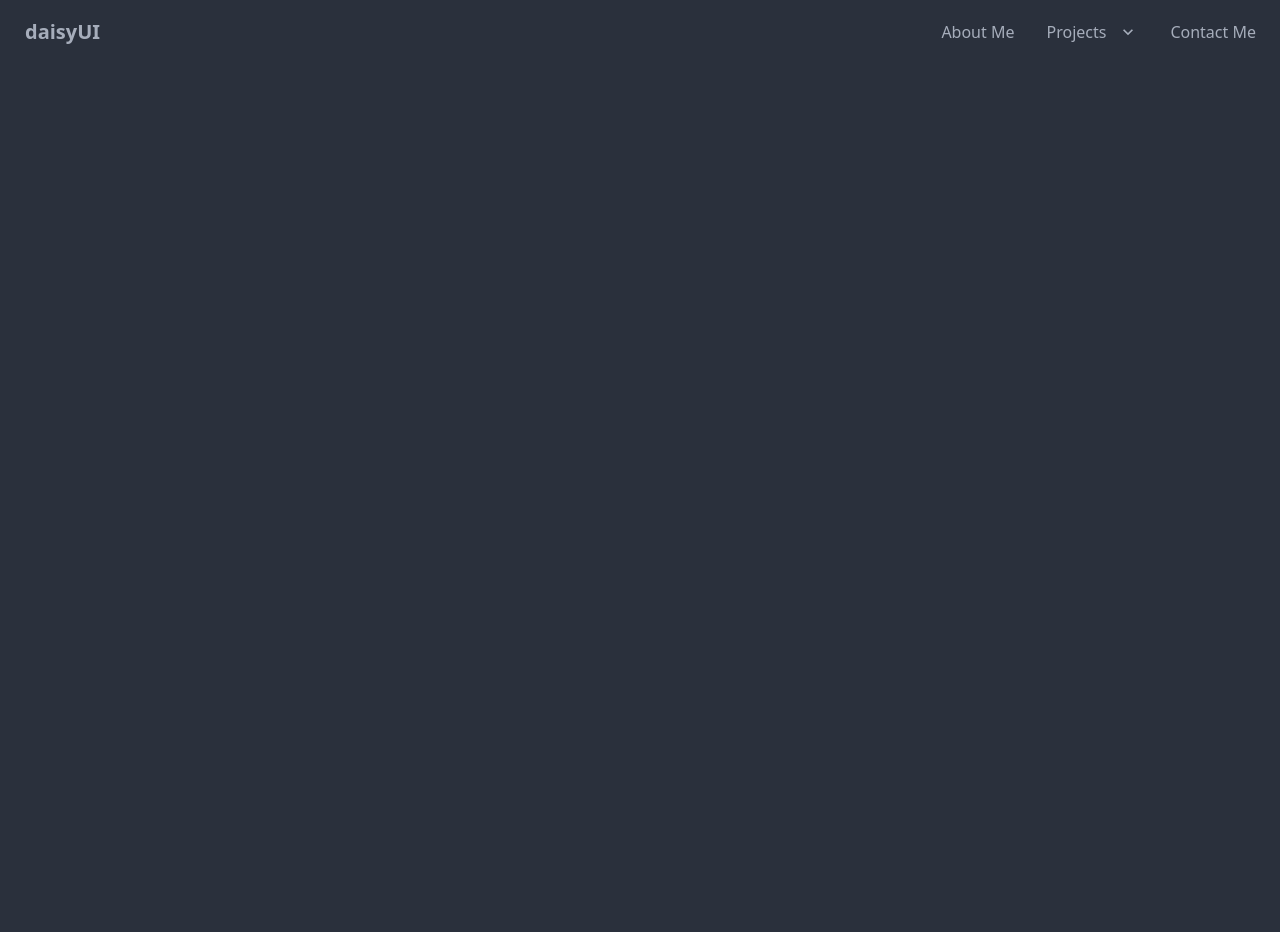
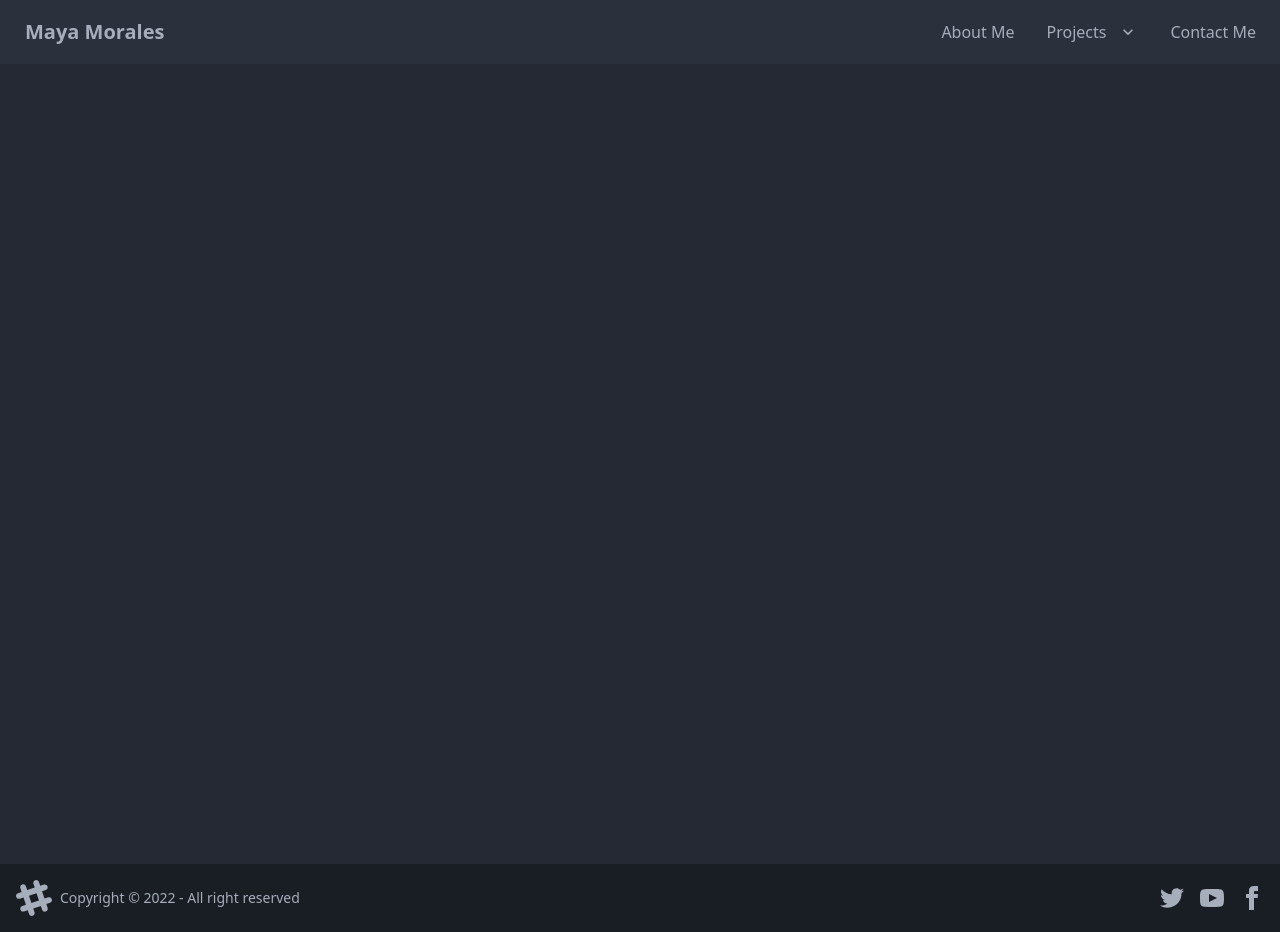
Before and after one commit to mayaimorales/new-updated-portfolio, a plain HTML site: page index.html in a window 1280 px wide. Before the commit the page ends 800 px from the top, so only its background shows below. Drawn offline with nearby package versions, Linux system fonts and the light colour scheme.

Commit message:
add footer

```diff
--- a/index.html
+++ b/index.html
@@ -10,7 +10,7 @@
 <body>
     <div class="navbar bg-base-100">
         <div class="flex-1">
-          <a class="btn btn-ghost normal-case text-xl">daisyUI</a>
+          <a class="btn btn-ghost normal-case text-xl">Maya Morales</a>
         </div>
         <div class="flex-none">
           <ul class="menu menu-horizontal p-0">
@@ -29,7 +29,22 @@
           </ul>
         </div>
       </div>
+      <main class = "bg-base-200 min-h-screen">
 
+    </main>
     <script src="https://cdn.tailwindcss.com"></script>
 </body>
+
+<footer class="footer items-center p-4 bg-neutral text-neutral-content">
+    <div class="items-center grid-flow-col">
+      <svg width="36" height="36" viewBox="0 0 24 24" xmlns="http://www.w3.org/2000/svg" fill-rule="evenodd" clip-rule="evenodd" class="fill-current"><path d="M22.672 15.226l-2.432.811.841 2.515c.33 1.019-.209 2.127-1.23 2.456-1.15.325-2.148-.321-2.463-1.226l-.84-2.518-5.013 1.677.84 2.517c.391 1.203-.434 2.542-1.831 2.542-.88 0-1.601-.564-1.86-1.314l-.842-2.516-2.431.809c-1.135.328-2.145-.317-2.463-1.229-.329-1.018.211-2.127 1.231-2.456l2.432-.809-1.621-4.823-2.432.808c-1.355.384-2.558-.59-2.558-1.839 0-.817.509-1.582 1.327-1.846l2.433-.809-.842-2.515c-.33-1.02.211-2.129 1.232-2.458 1.02-.329 2.13.209 2.461 1.229l.842 2.515 5.011-1.677-.839-2.517c-.403-1.238.484-2.553 1.843-2.553.819 0 1.585.509 1.85 1.326l.841 2.517 2.431-.81c1.02-.33 2.131.211 2.461 1.229.332 1.018-.21 2.126-1.23 2.456l-2.433.809 1.622 4.823 2.433-.809c1.242-.401 2.557.484 2.557 1.838 0 .819-.51 1.583-1.328 1.847m-8.992-6.428l-5.01 1.675 1.619 4.828 5.011-1.674-1.62-4.829z"></path></svg>
+      <p>Copyright © 2022 - All right reserved</p>
+    </div>
+    <div class="grid-flow-col gap-4 md:place-self-center md:justify-self-end">
+      <a><svg xmlns="http://www.w3.org/2000/svg" width="24" height="24" viewBox="0 0 24 24" class="fill-current"><path d="M24 4.557c-.883.392-1.832.656-2.828.775 1.017-.609 1.798-1.574 2.165-2.724-.951.564-2.005.974-3.127 1.195-.897-.957-2.178-1.555-3.594-1.555-3.179 0-5.515 2.966-4.797 6.045-4.091-.205-7.719-2.165-10.148-5.144-1.29 2.213-.669 5.108 1.523 6.574-.806-.026-1.566-.247-2.229-.616-.054 2.281 1.581 4.415 3.949 4.89-.693.188-1.452.232-2.224.084.626 1.956 2.444 3.379 4.6 3.419-2.07 1.623-4.678 2.348-7.29 2.04 2.179 1.397 4.768 2.212 7.548 2.212 9.142 0 14.307-7.721 13.995-14.646.962-.695 1.797-1.562 2.457-2.549z"></path></svg>
+      </a>
+      <a><svg xmlns="http://www.w3.org/2000/svg" width="24" height="24" viewBox="0 0 24 24" class="fill-current"><path d="M19.615 3.184c-3.604-.246-11.631-.245-15.23 0-3.897.266-4.356 2.62-4.385 8.816.029 6.185.484 8.549 4.385 8.816 3.6.245 11.626.246 15.23 0 3.897-.266 4.356-2.62 4.385-8.816-.029-6.185-.484-8.549-4.385-8.816zm-10.615 12.816v-8l8 3.993-8 4.007z"></path></svg></a>
+      <a><svg xmlns="http://www.w3.org/2000/svg" width="24" height="24" viewBox="0 0 24 24" class="fill-current"><path d="M9 8h-3v4h3v12h5v-12h3.642l.358-4h-4v-1.667c0-.955.192-1.333 1.115-1.333h2.885v-5h-3.808c-3.596 0-5.192 1.583-5.192 4.615v3.385z"></path></svg></a>
+    </div>
+  </footer>
 </html>
```
